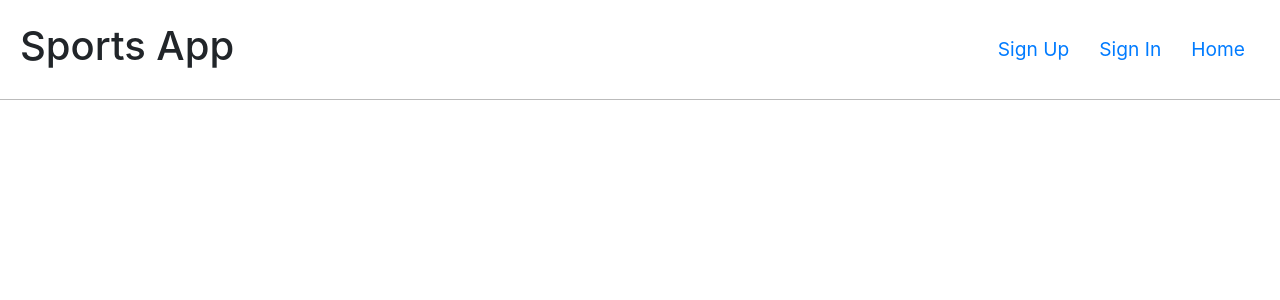
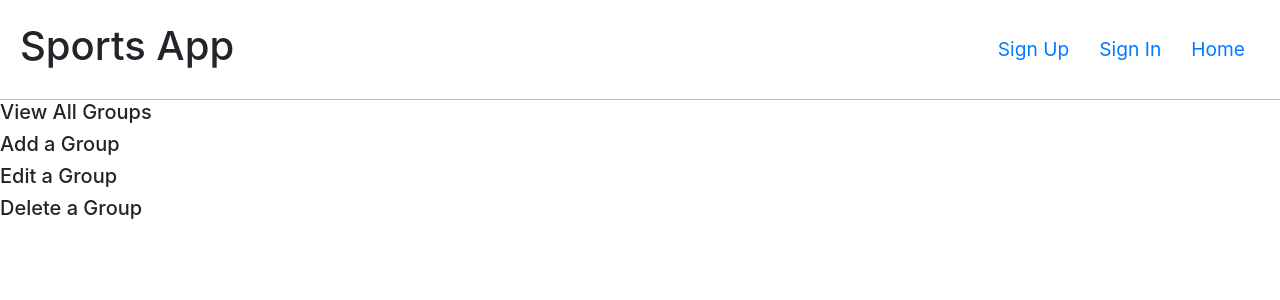
Before and after one commit to cpcurtis1218/Sports-App-Client, a React app: page / in a window 1280 px wide. Shown: the top 300 px of the page. Built offline with nearby package versions, Linux system fonts and the light colour scheme.

Commit message:
Add sidebar to App
-Add basic sidebar component to App.js

```diff
--- a/src/App.js
+++ b/src/App.js
@@ -9,6 +9,7 @@ import SignIn from './auth/components/SignIn'
 import SignOut from './auth/components/SignOut'
 import ChangePassword from './auth/components/ChangePassword'
 
+import Sidebar from './sidebar/Sidebar.js'
 import Group from './group-components/Group.js'
 
 import Alert from 'react-bootstrap/Alert'
@@ -44,6 +45,11 @@ class App extends Component {
             </Alert.Heading>
           </Alert>
         ))}
+        <section>
+          <Route path='/' render={() => (
+            <Sidebar/>
+          )} />
+        </section>
         <main className="container">
           <Route path='/sign-up' render={() => (
             <SignUp alert={this.alert} setUser={this.setUser} />
```
